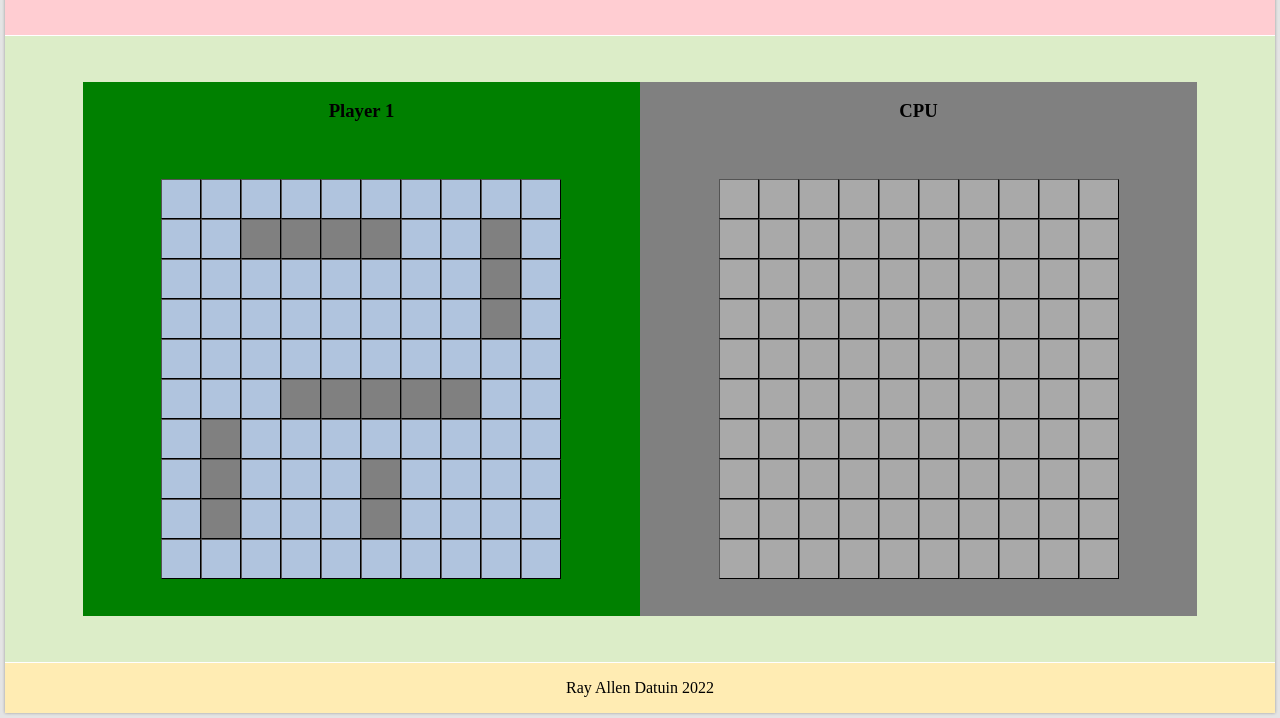
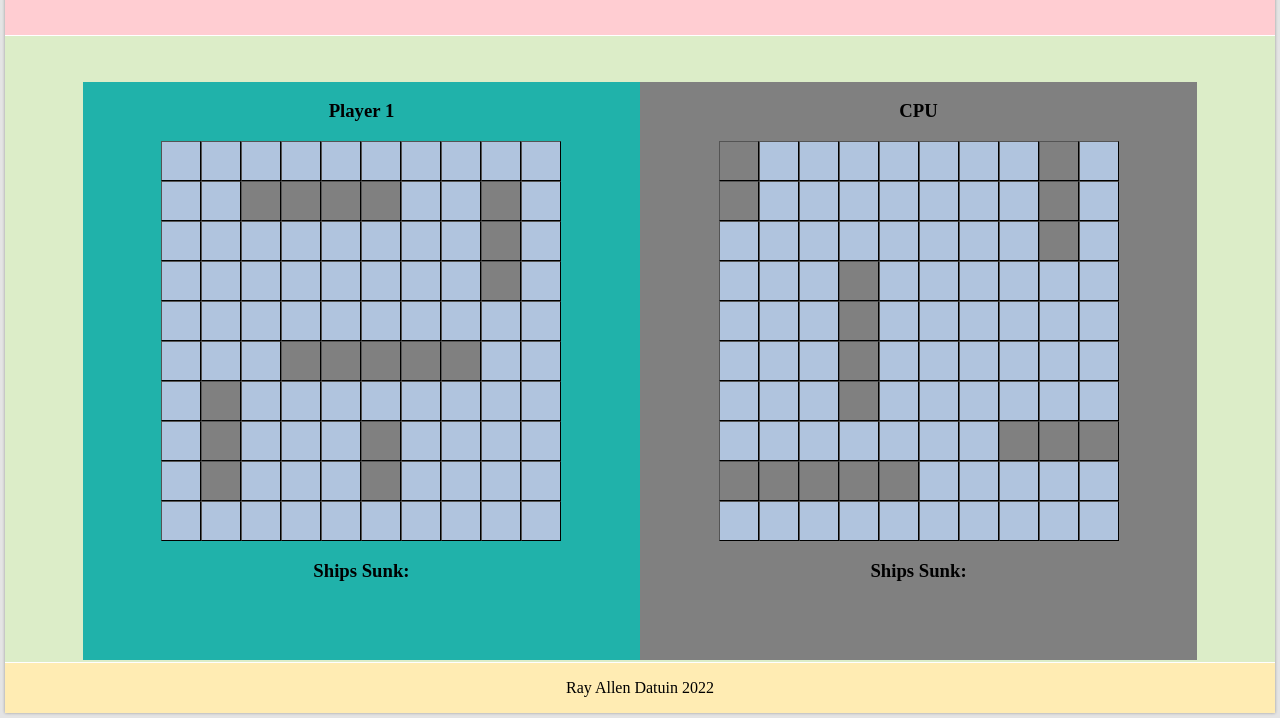
Before and after one commit to rdat5/battleship, a website built with webpack: page dist/index.html in a window 1280 px wide. Shown: the part 82-800 px from the top of the page. Built offline with nearby package versions, Linux system fonts and the light colour scheme.

Commit message:
Add feature to show what ship has been sunk

```diff
--- a/src/Gameboard.js
+++ b/src/Gameboard.js
@@ -24,7 +24,7 @@ const Gameboard = (size) => {
 
     return {
         board: createGrid(size),
-        ships: [Ship(5), Ship(4), Ship(3), Ship(3), Ship(2)],
+        ships: [Ship(5, 'Carrier'), Ship(4, 'Battleship'), Ship(3, 'Destroyer'), Ship(3, 'Submarine'), Ship(2, 'Patrol Boat')],
         getCell(x, y) {
             return this.board[y][x];
         },
--- a/src/Ship.js
+++ b/src/Ship.js
@@ -1,7 +1,8 @@
-const Ship = (length) => {
+const Ship = (length, shipName = '') => {
     return {
         length: length,
         timesHit: 0,
+        shipName: shipName,
         hit() {
             this.timesHit += 1;
         },
--- a/src/index.js
+++ b/src/index.js
@@ -2,6 +2,8 @@ import Game from "./Game.js";
 
 const p1BoardElem = document.querySelector('.p1Board');
 const p2BoardElem = document.querySelector('.p2Board');
+const p1ShipsSunkList = document.querySelector('.p1ShipsSunk');
+const p2ShipsSunkList = document.querySelector('.p2ShipsSunk');
 
 const game = new Game();
 
@@ -17,13 +19,31 @@ function onCellClick(cellD) {
     // render
     removeAllChildNodes(p2BoardElem);
     p2BoardElem.appendChild(renderBoardGrid(2, game.p2Gameboard, onCellClick));
-    console.log(`clicked cell: ${cellD.x}, ${cellD.y}`);
 
     // Player 2 attack and render result
     let cpuAttack = game.p2.pickRandomTarget(game.p1Gameboard);
     game.p1Gameboard.recieveAttack(cpuAttack.x, cpuAttack.y);
+    // render
     removeAllChildNodes(p1BoardElem);
     p1BoardElem.appendChild(renderBoardGrid(1, game.p1Gameboard, onCellClick));
+
+    updateShipSunkList();
+    console.log(`clicked cell: ${cellD.x}, ${cellD.y}`);
+}
+
+function updateShipSunkList() {
+    p1ShipsSunkList.textContent = '';
+    p2ShipsSunkList.textContent = '';
+    game.p1Gameboard.ships.forEach(ship => {
+        if (ship.isSunk()) {
+            p1ShipsSunkList.textContent += `🛳️${ship.shipName}(${ship.length})`;
+        }
+    })
+    game.p2Gameboard.ships.forEach(ship => {
+        if (ship.isSunk()) {
+            p2ShipsSunkList.textContent += `🛳️${ship.shipName}(${ship.length})`;
+        }
+    })
 }
 
 function renderBoardGrid(boardNum, gboard, clickFn) {
@@ -66,9 +86,9 @@ function renderBoardGrid(boardNum, gboard, clickFn) {
                 }
             }
 
-            if (boardNum == 2 && !cellData.isStruck) {
-                cellBGColor = 'darkgrey';
-            }
+            // if (boardNum == 2 && !cellData.isStruck) {
+            //     cellBGColor = 'darkgrey';
+            // }
 
             cellElem.style.backgroundColor = cellBGColor;
             gridContainer.appendChild(cellElem);
@@ -98,7 +118,10 @@ game.p2Gameboard.placeShip(2, 8, 0, true);
 game.p2Gameboard.placeShip(3, 7, 7, false);
 game.p2Gameboard.placeShip(4, 0, 0, true);
 
+// Initial Render
+
 p1BoardElem.appendChild(renderBoardGrid(1, game.p1Gameboard, onCellClick));
 p2BoardElem.appendChild(renderBoardGrid(2, game.p2Gameboard, onCellClick, true));
+updateShipSunkList();
 
 // console.log(game.p1Gameboard.board[0][2]);
```
Also changed, not shown: dist/index.html, dist/style.css.
